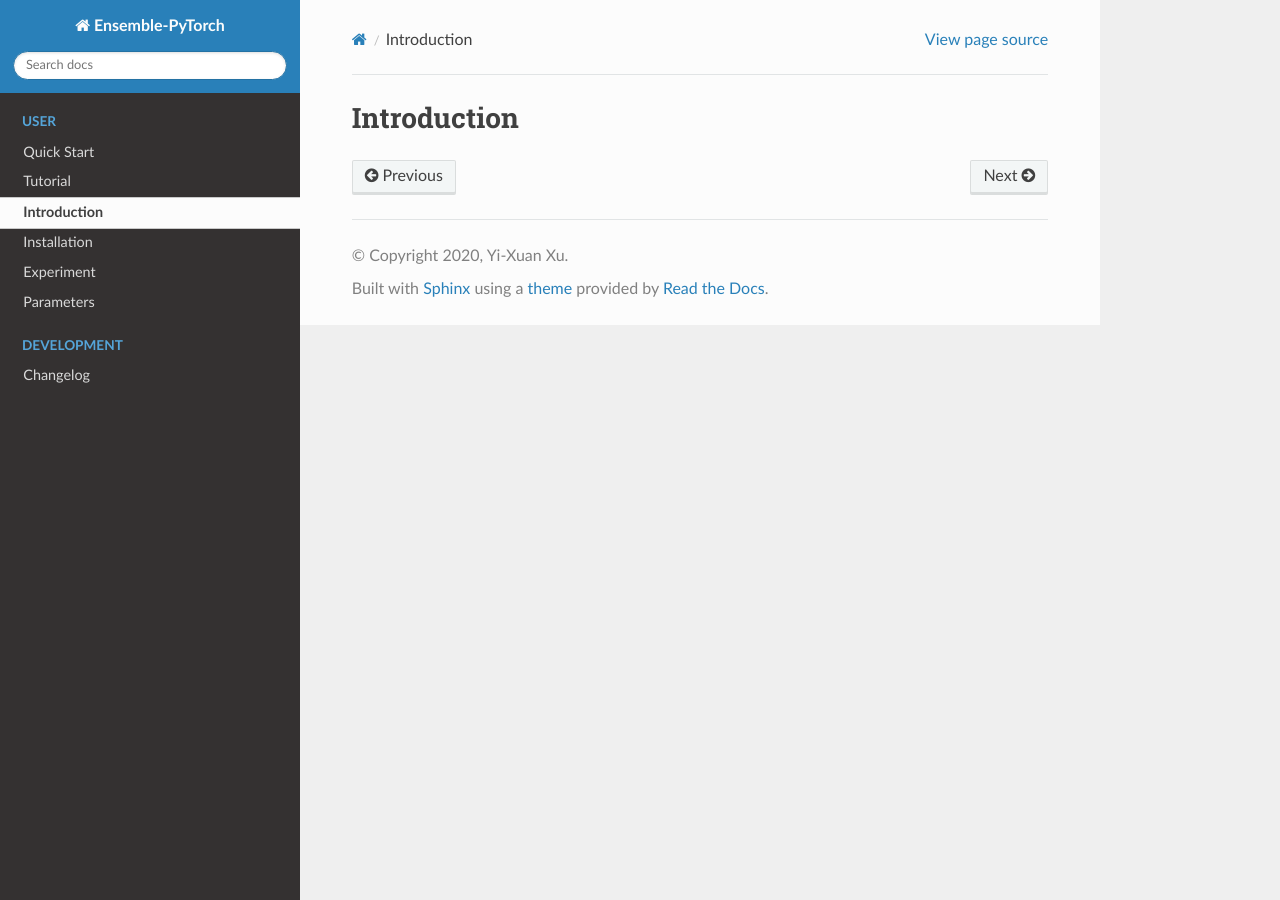
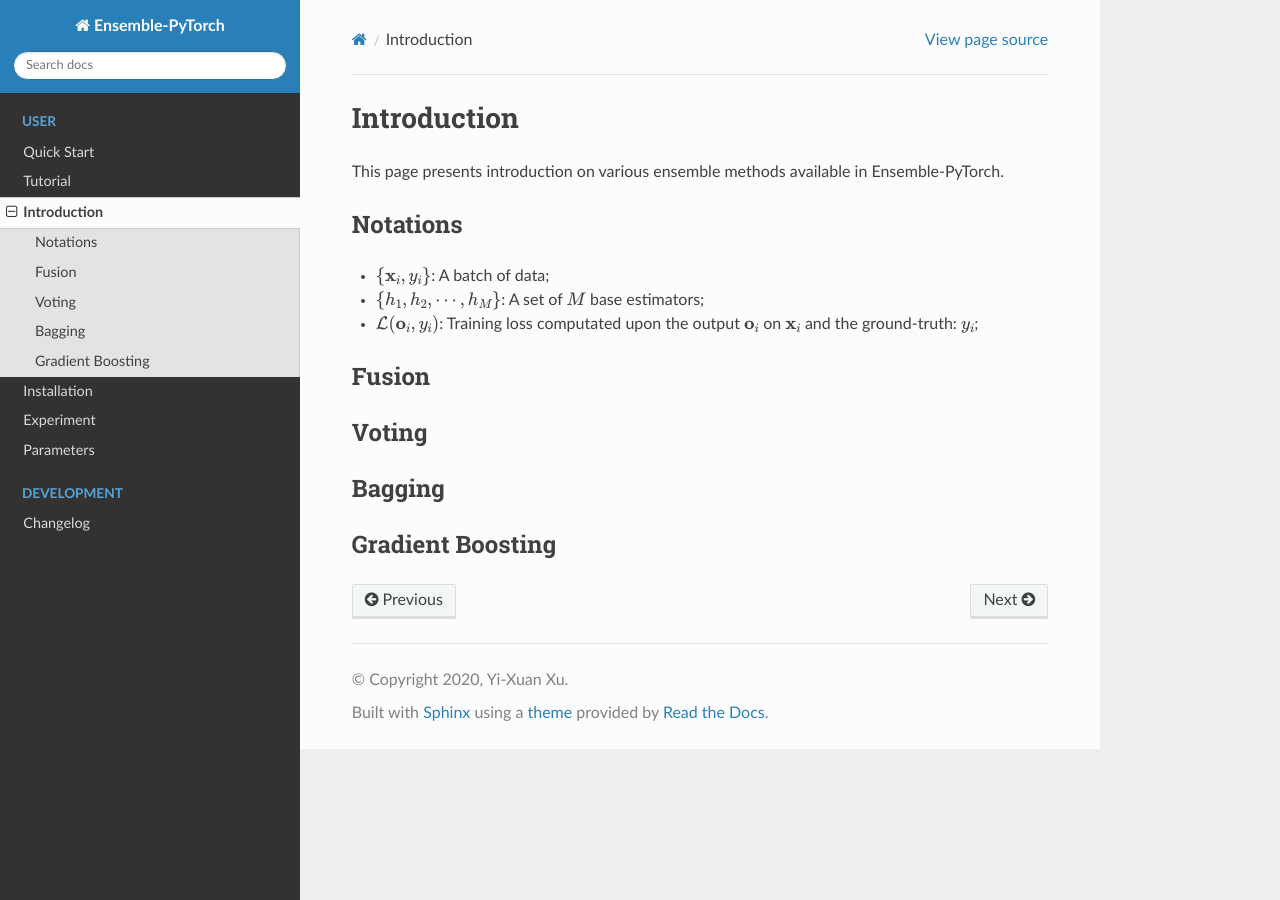
Before and after one commit to TorchEnsemble-Community/Ensemble-Pytorch, a Sphinx documentation site: the page built from docs/introduction.rst, in a window 1280 px wide. Built offline with Sphinx 7.4.7 and the Read the Docs theme 2.0.0, drawn with Linux system fonts in a browser that asks for light colours; pages that are not in the unit, such as notebooks, are missing from menus.

Commit message:
[DOC] Fix formatting

```diff
--- a/README.rst
+++ b/README.rst
@@ -5,7 +5,6 @@
 
 .. |readthedocs| image:: https://readthedocs.org/projects/ensemble-pytorch/badge/?version=latest
 .. _readthedocs: https://ensemble-pytorch.readthedocs.io/en/latest/?badge=latest
-
 
 Ensemble-Pytorch
 ================
--- a/docs/introduction.rst
+++ b/docs/introduction.rst
@@ -1,2 +1,23 @@
 Introduction
 ============
+
+This page presents introduction on various ensemble methods available in Ensemble-PyTorch.
+
+Notations
+---------
+
+- :math:`\{\mathbf{x}_i, y_i\}`: A batch of data;
+- :math:`\{h_1, h_2, \cdots, h_M\}`: A set of :math:`M` base estimators;
+- :math:`\mathcal{L}(\mathbf{o}_i, y_i)`: Training loss computated upon the output :math:`\mathbf{o}_i` on :math:`\mathbf{x}_i` and the ground-truth: :math:`y_i`;
+
+Fusion
+------
+
+Voting
+------
+
+Bagging
+-------
+
+Gradient Boosting
+-----------------
```
